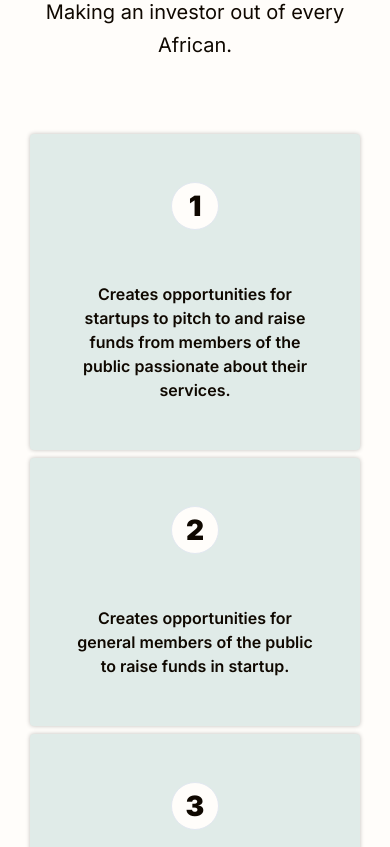
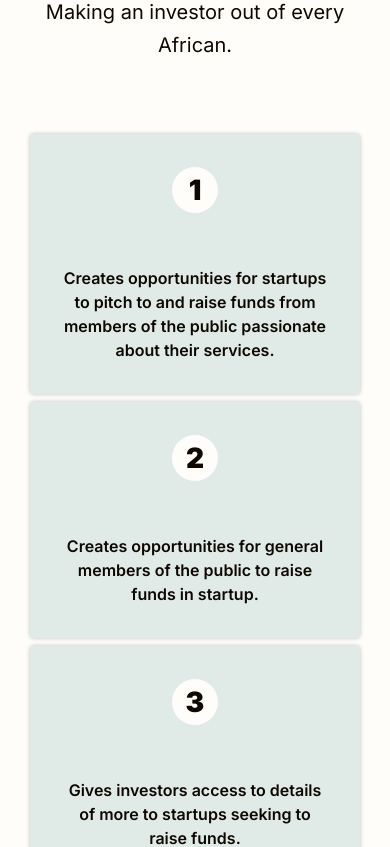
Before and after one commit to kelvinsekx/mould_landing_page, a Next.js app: page / in a window 390 px wide. Shown: the part 900-1747 px from the top of the page. Built offline with nearby package versions, Linux system fonts and the light colour scheme.

Commit message:
css:card_padding

```diff
--- a/components/about/aboutSection.tsx
+++ b/components/about/aboutSection.tsx
@@ -49,7 +49,7 @@ export const AboutSection = () => {
 
 const Card = ({ h, s, e }: { h: string; s: string; e: string }) => {
   return (
-    <article className="flex flex-col bg-moundUpGreen__light rounded px-10 py-12 md:p-6  shadow-[0px_0px_4px_0px_rgba(0,0,0,0.25)] gap-1">
+    <article className="flex flex-col bg-moundUpGreen__light rounded p-8 md:p-6  shadow-[0px_0px_4px_0px_rgba(0,0,0,0.25)] gap-1">
       <header className="rounded-full bg-moundUpWhite border border-slate-200 w-12 h-12 flex items-center justify-center font-black self-center text-[28px] mb-[48px]">
         {h}
       </header>
```
